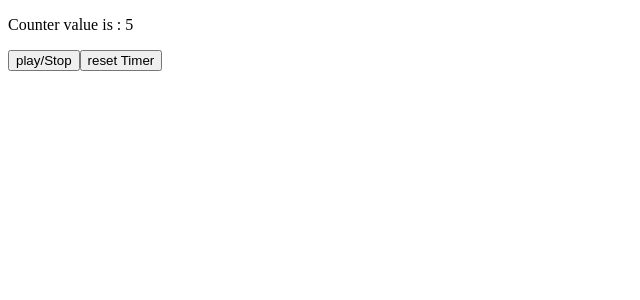
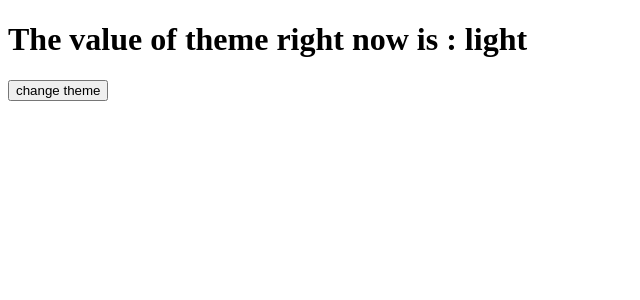
Before and after one commit to ritikkamboj/react_practice, a React (Vite) app: page / in a window 1280 px wide. Shown: the top 300 px of the page, without its empty margins (0-640 px from the left). Built offline with nearby package versions, Linux system fonts and the light colour scheme.

Commit message:
toggle theme program by using useContext

```diff
--- a/src/App.jsx
+++ b/src/App.jsx
@@ -1,42 +1,58 @@
-// counter stops and play program
-
-import React, { useEffect, useState } from 'react'
-
-function App() {
-
-  const [count , setCount] = useState(0) ;
-
-  const [active , setActive] = useState(true)
+import React, { createContext, useContext, useState } from 'react'
+// here we practice useContext hook , appliation as theme usage in the prgram
 
 
-
-  useEffect(() => {
-
-    if(!active) return ;
-
-    const interval = setInterval(()=> setCount((prev)=> prev + 1 ),1000)
+const themeContext = createContext();
 
 
-    return () => clearInterval(interval)
-  }, [active])
+const Provider = ({ children }) => {
+
+  const [theme, setTheme] = useState('light')
+
+  function toggleTheme() {
+
+    setTheme((prev) => prev === "light" ? "dark" : "light")
 
 
+  }
 
-  function toggleButton (){
+  return <themeContext.Provider value={{ theme, toggleTheme }}>
+    {children}
+  </themeContext.Provider>
 
-    setActive((prev)=> !prev)
+}
+
+const ThemeValue = () => {
+
+  const { theme } = useContext(themeContext);
+
+  return <>
+
+    <h1>The value of theme right now is : {theme}</h1>
+
+  </>
+}
+
+
+const ToggleTheme = () => {
+  const { toggleTheme } = useContext(themeContext);
+
+  return <>
+
+    <button onClick={toggleTheme}>change theme </button>
+  </>
 }
 
 
 
+function App() {
   return (
-    <div>
-      <p>Counter value is : {count}</p>
-      <button onClick={toggleButton}>play/Stop</button>
-      <button onClick={()=> setCount(0)}>reset Timer </button>
+    <Provider>
+      <ThemeValue />
+      <ToggleTheme />
 
 
-    </div>
+    </Provider>
   )
 }
 
```
Lines whose indentation alone changed are shown as unchanged.
